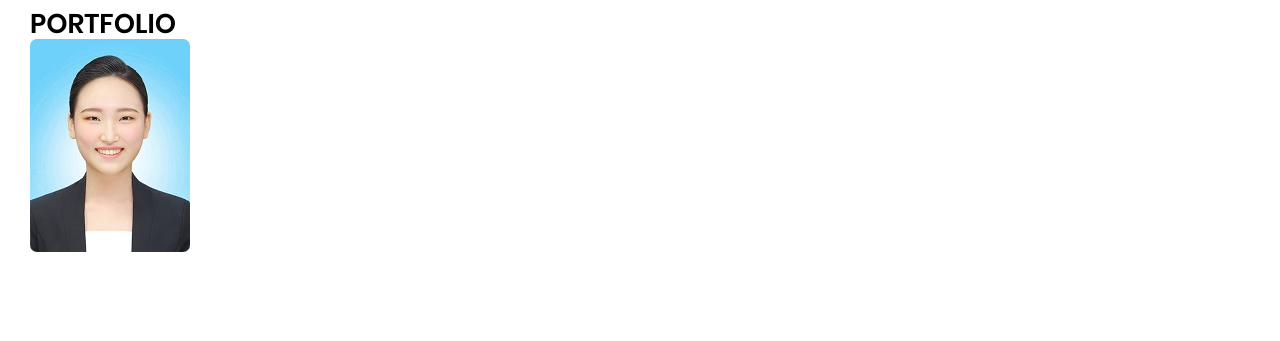
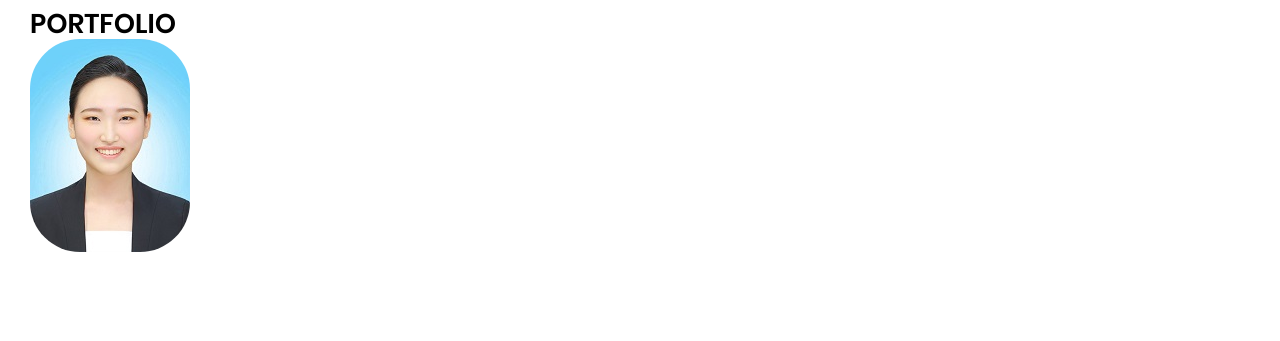
Before and after one commit to heairin1008/heairin1008.github.io, a Jekyll site: the page built from index.html, in a window 1280 px wide. Shown: the top 341 px of the page. Built offline with Jekyll 4.4.1, drawn with Linux system fonts in a browser that asks for light colours.

Commit message:
Update header.html

```diff
--- a/_includes/header.html
+++ b/_includes/header.html
@@ -5,8 +5,7 @@
 		</h1>
 		<br>
 		<div>
-			<img style="border-radius: 50px; -moz-border-radius: 7px; -khtml-border-radius: 7px; -webkit-border-radius: 7px;"
-			     src="/assets/images/projects/self/self.jpg">
+			<img style="border-radius:50px;" src="/assets/images/projects/self/self.jpg">
 		</div>
 	</div>
 </header>
```
